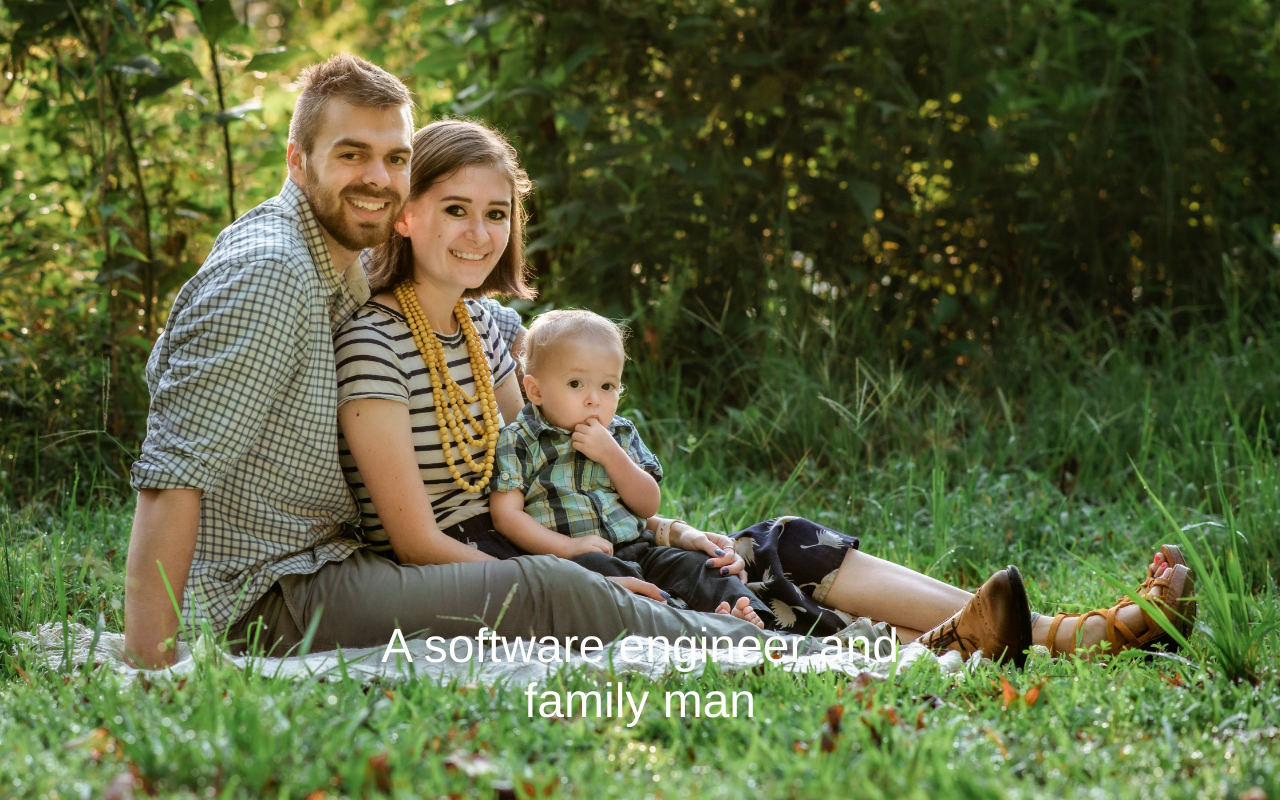
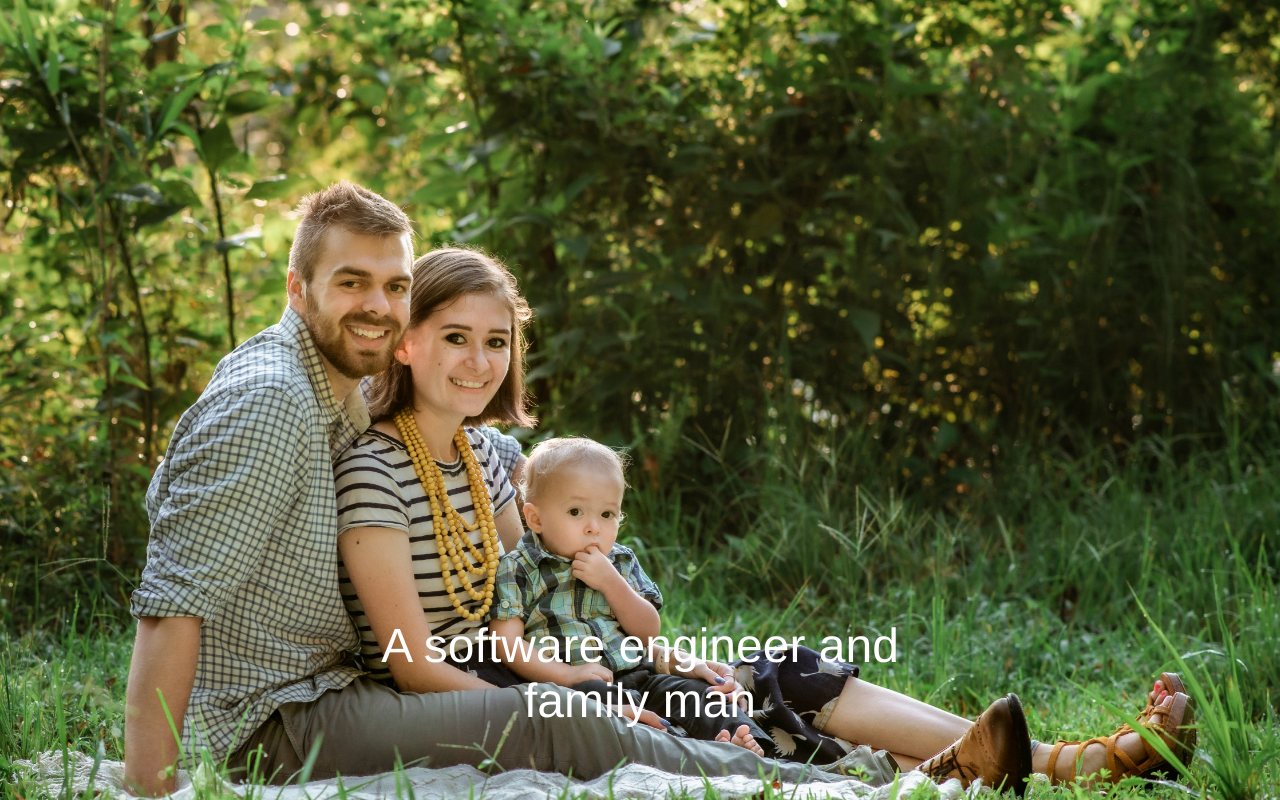
Before and after one commit to Be-Like/jake-simpson, a Vue app: page / in a window 1280 px wide. Shown: the top 800 px of the page. Built offline with nearby package versions, Linux system fonts and the light colour scheme.

Commit message:
Fixed several small styling bugs

```diff
--- a/src/App.vue
+++ b/src/App.vue
@@ -1,7 +1,6 @@
 <template>
   <div class='root'>
     <img class='background' ref='background' src='./assets/family.jpg'/>
-    <!-- <img class='foreground' ref='foreground' src='./assets/tree-foreground.png'/> -->
     <div class='section section-1' ref='first'>
       <div>
         <p>Hi, I'm <br/> Jake Simpson</p>
@@ -94,11 +93,12 @@ body {
   padding: 0;
 }
 #app {
+  color: #2c3e50;
+  background-color: black;
   font-family: Avenir, Helvetica, Arial, sans-serif;
   -webkit-font-smoothing: antialiased;
   -moz-osx-font-smoothing: grayscale;
   text-align: center;
-  color: #2c3e50;
 }
 </style>
 
@@ -122,6 +122,9 @@ img.background {
     @media(max-width: 1100px) {
       margin-top: -5%;
     }
+    @media(min-height: 790px) {
+      margin-top: 0;
+    }
 }
 .section {
     min-height: 100vh;
@@ -138,6 +141,10 @@ img.background {
   margin-top: 4%;
   margin-right: 8%;
 
+  @media(max-width: 1000px) {
+    left: 0;
+    bottom: 0;
+  }
   @media(max-width: 925px) {
     margin-top: 5%;
     margin-right: 5%;
@@ -154,10 +161,13 @@ img.background {
   margin-bottom: 500px; /* determines the gap between our two sections */
   font-size: 4em;
   text-align: right;
+
+  @media(max-width: 1000px) {
+    text-align: center;
+  }
   @media(max-width: 925px) {
     font-size: 3em;
   }
-  /* background-color: rgba(255, 255, 255, 0.7); */
 }
 
 .section-2 {
```
